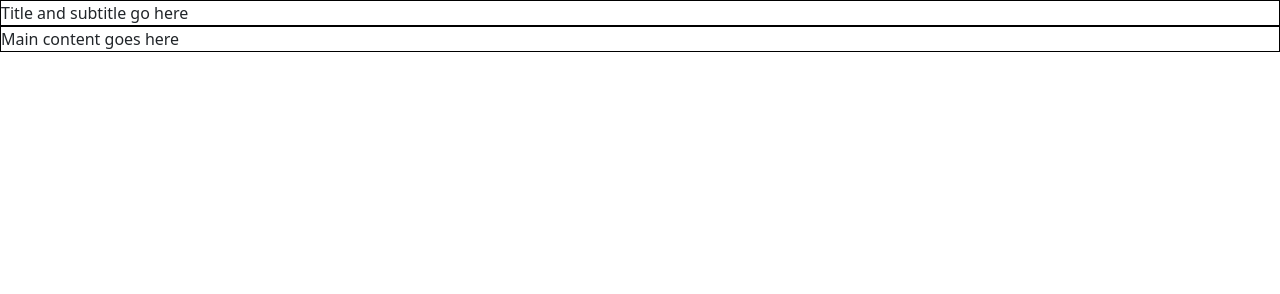
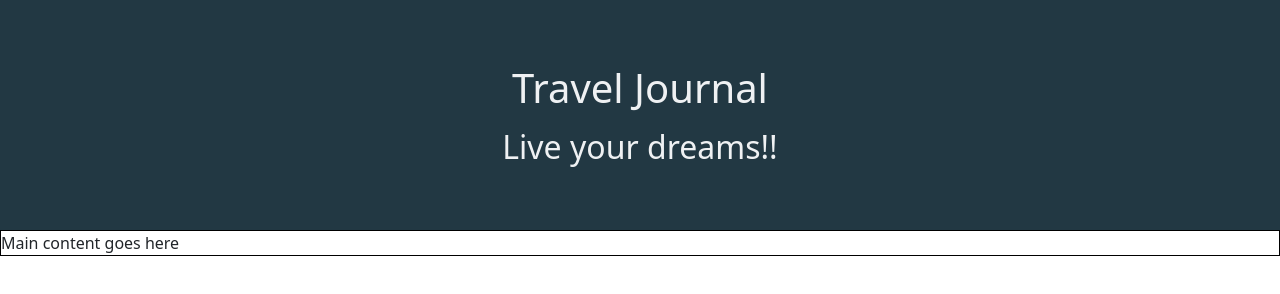
Before and after one commit to CodeOp-tech/fspt33-dom, a website: page src/travel-journal/index.html in a window 1280 px wide. Drawn offline with nearby package versions, Linux system fonts and the light colour scheme.

Commit message:
styled banner

```diff
--- a/src/travel-journal/assets/css/styles.css
+++ b/src/travel-journal/assets/css/styles.css
@@ -1,9 +1,6 @@
-body {
-  margin: 0;
-}
-
 .header {
-  border: 1px solid black;
+  background-color: #223843;
+  color: #eff1f3;
 }
 
 .main {
--- a/src/travel-journal/index.html
+++ b/src/travel-journal/index.html
@@ -13,7 +13,10 @@
     <title>Travel Journal</title>
   </head>
   <body>
-    <header class="header">Title and subtitle go here</header>
+    <header class="header text-center py-5">
+      <h1 class="my-3">Travel Journal</h1>
+      <h2 class="my-3">Live your dreams!!</h2>
+    </header>
     <main class="main">Main content goes here</main>
 
     <script
```
